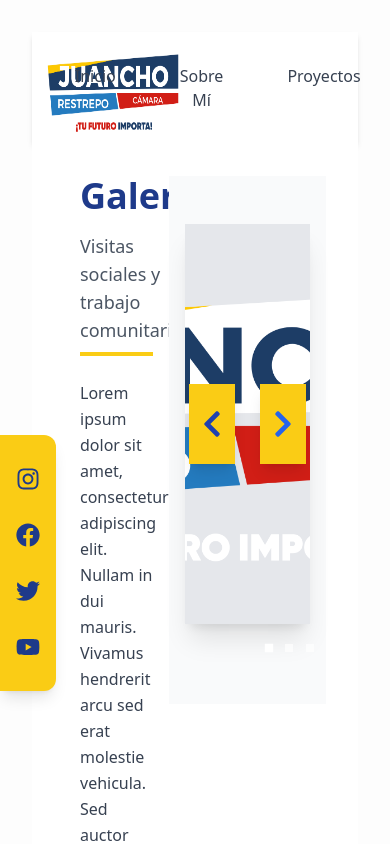
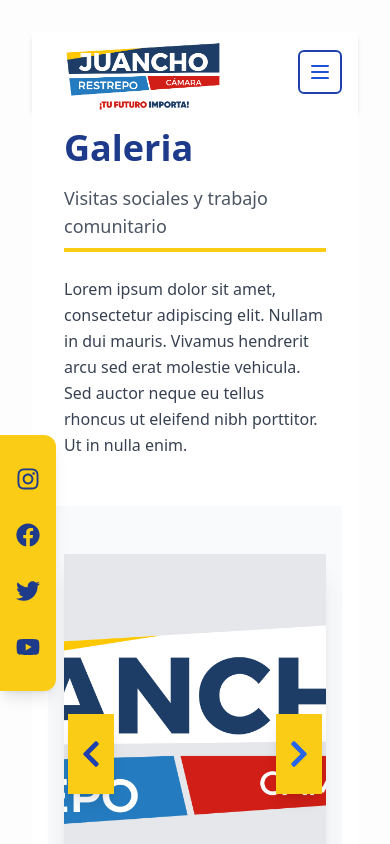
Before and after one commit to code-centre/Web-Site-Juancho, a React (Vite) app: page /galeria in a window 390 px wide. Shown: the top 844 px of the page. Built offline with nearby package versions, Linux system fonts and the light colour scheme.

Commit message:
galeria responsive

```diff
--- a/src/components/Header.tsx
+++ b/src/components/Header.tsx
@@ -1,59 +1,87 @@
-import React from 'react';
+import React, { useState } from 'react';
 import { Link } from 'react-router-dom';
-// import { FaSearch, FaUser } from 'react-icons/fa';
-
 
 const Header: React.FC = () => {
+  const [open, setOpen] = useState(false);
+
+  const navLinks = [
+    { to: '/', label: 'Inicio' },
+    { to: '/sobre-mi', label: 'Sobre Mí' },
+    { to: '/proyectos', label: 'Proyectos' },
+    { to: '/galeria', label: 'Galería' },
+  ];
+
   return (
-   <header className="w-full bg-white shadow-md py-0 px-0">
-    <div className="w-full flex justify-start items-center">
+    <header className="w-full bg-white shadow-md">
+      <div className="max-w-7xl mx-auto px-4 sm:px-6 lg:px-8">
+        <div className="flex items-center justify-between h-20">
           {/* Logo */}
-        <div className="">
-            <a href="/" className="flex items-center">
+          <div className="flex-shrink-0">
+            <Link to="/" className="flex items-center">
               <img
                 src="/logo-header.png"
                 alt="Juancho Restrepo Cámara"
-                className="h-28 w-auto" // Ajusta la altura según necesites
+                className="h-24 md:h-28 w-auto"
               />
-            </a>
+            </Link>
           </div>
 
-        {/* Navegación */}
-        <nav className="md:mb-0 w-1/2">
-          <ul className="flex space-x-16 justify-center">
-            <li>
-              <Link to="/" className="text-gray-700 hover:text-red-600">Inicio</Link>
-            </li>
-            <li>
-              <Link to="/sobre-mi" className="text-gray-700 hover:text-red-600 transition">Sobre Mí</Link>
-            </li>
-            <li>
-              <Link to="/proyectos" className="text-gray-700 hover:text-red-600 transition">Proyectos</Link>
-            </li>
-            <li>
-              <Link to="/galeria" className="text-gray-700 hover:text-red-600 transition">Galería</Link>
-            </li>
-          </ul>
+          {/* Desktop navigation */}
+          <nav className="hidden md:flex md:items-center md:space-x-8">
+            {navLinks.map((link) => (
+              <Link
+                key={link.to}
+                to={link.to}
+                className="text-gray-700 hover:text-red-600 transition px-2 py-2"
+              >
+                {link.label}
+              </Link>
+            ))}
           </nav>
 
-        {/* <div className="flex justify-end w-1/2 items-center ml-8 space-x-8 border-2 border-red-600 py-4">
-          Buscador
-          <div className="relative">
-            <input
-              type="text"
-              placeholder="Buscar..."
-              className="bg-gray-300 border border-gray-300 rounded-full py-2 px-4 pl-20 focus:outline-none focus:ring-2 focus:ring-red-500 focus:border-transparent"
-            />
-            <FaSearch className="absolute left-3 top-1/2 transform -translate-y-1/2 text-blue-900" />
+          {/* Mobile menu button */}
+          <div className="md:hidden">
+            <button
+              type="button"
+              aria-controls="mobile-menu"
+              aria-expanded={open}
+              onClick={() => setOpen((s) => !s)}
+              className="inline-flex items-center justify-center p-2 rounded-md text-blue-700 hover:text-red-600 focus:outline-none focus:ring-2 focus:ring-inset border-2 border-blue-800 focus:ring-red-500"
+            >
+              <span className="sr-only">Open main menu</span>
+              {!open ? (
+                // Hamburger
+                <svg className="h-6 w-6" xmlns="http://www.w3.org/2000/svg" fill="none" viewBox="0 0 24 24" stroke="currentColor" aria-hidden="true">
+                  <path strokeLinecap="round" strokeLinejoin="round" strokeWidth={2} d="M4 6h16M4 12h16M4 18h16" />
+                </svg>
+              ) : (
+                // Close (X)
+                <svg className="h-6 w-6" xmlns="http://www.w3.org/2000/svg" fill="none" viewBox="0 0 24 24" stroke="currentColor" aria-hidden="true">
+                  <path strokeLinecap="round" strokeLinejoin="round" strokeWidth={2} d="M6 18L18 6M6 6l12 12" />
+                </svg>
+              )}
+            </button>
+          </div>
+        </div>
       </div>
 
-          Botón de Iniciar Sesión
-          <button className="bg-red-600 text-white px-4 py-4 rounded-full rounded-r flex items-center space-x-2 hover:bg-red-700 transition">
-            <FaUser />
-            <span>Iniciar sesión</span>
-          </button>
-        </div> */}
+      {/* Mobile menu, show/hide based on menu state */}
+      {open && (
+        <div id="mobile-menu" className="md:hidden">
+          <div className="px-2 pt-2 pb-4 space-y-1 sm:px-3 bg-white">
+            {navLinks.map((link) => (
+              <Link
+                key={link.to}
+                to={link.to}
+                onClick={() => setOpen(false)}
+                className="block px-3 py-2 rounded-md text-base font-medium text-gray-700 hover:text-red-600 hover:bg-gray-50"
+              >
+                {link.label}
+              </Link>
+            ))}
           </div>
+        </div>
+      )}
     </header>
   );
 };
--- a/src/components/Hero.tsx
+++ b/src/components/Hero.tsx
@@ -21,7 +21,7 @@ const Hero: React.FC = () => {
       </div> */}
 
       {/* Contenido principal */}
-      <div className="container mx-auto px-4 pt-10 pb-16 relative z-0">
+      <div className="container mx-auto px-8 pt-4 pb-16 relative z-0">
         <div className="grid grid-cols-1 md:grid-cols-2">
           {/* Sección de texto */}
           <div className="order-2 md:order-1 mb-10 text-left align-middle flex flex-col justify-center">
--- a/src/pages/GaleriaPage.tsx
+++ b/src/pages/GaleriaPage.tsx
@@ -5,12 +5,15 @@ import TextGaleria from '../components/galeria/textgaleria';
 
 const GaleriaPage: React.FC = () => {
   return (
-    <div className="min-h-screen bg-white p-8">
-      <div className="flex flex-row container">
-        <div className="w-2/5">
+    <div className="min-h-screen bg-white p-4 md:p-8"> {/* Ajusté el padding para móviles */}
+      <div className="flex flex-col md:flex-row container mx-auto">
+        {/* Contenedor de texto: 100% en móvil, 40% en escritorio */}
+        <div className="w-full md:w-2/5">
             <TextGaleria />
         </div>
-        <div className="w-3/5">
+
+        {/* Contenedor de galería: 100% en móvil, 60% en escritorio */}
+        <div className="w-full md:w-3/5">
             <Galeria />
         </div>
       </div>
```
Also changed, not shown: src/sobremi/page.tsx (deleted). Lines whose indentation alone changed are shown as unchanged.
